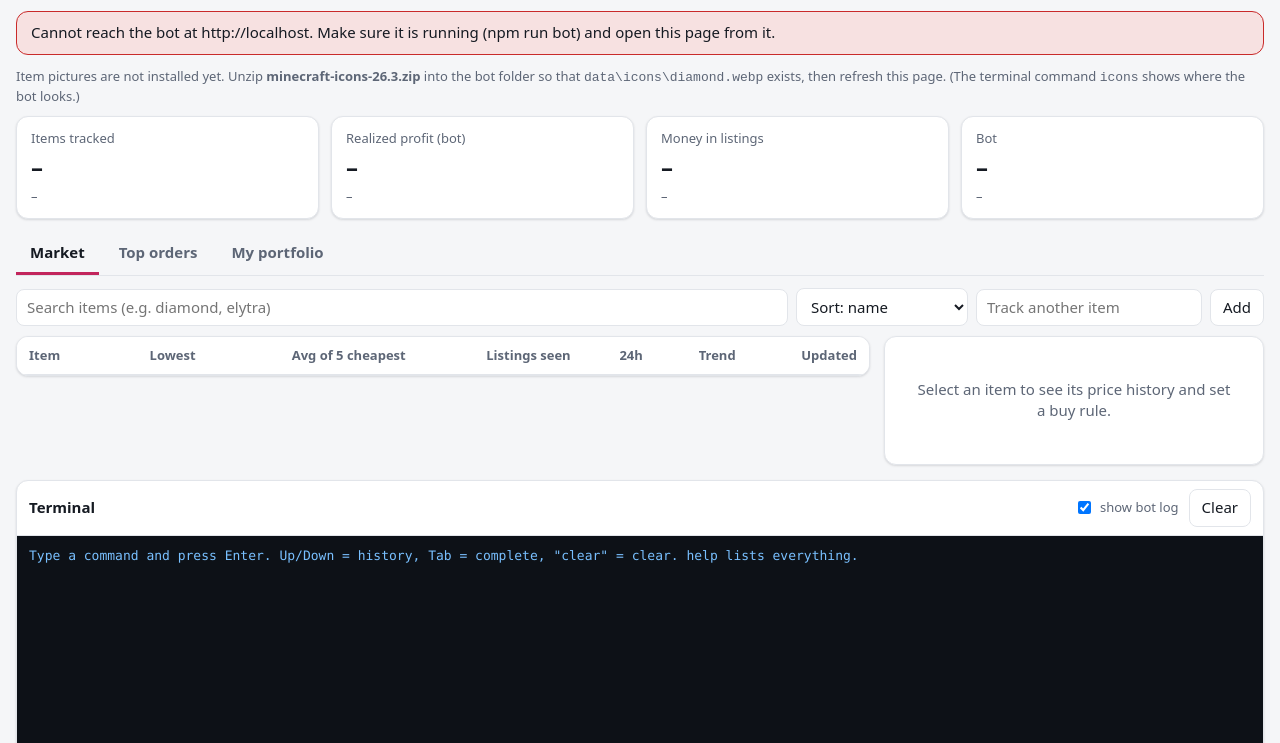
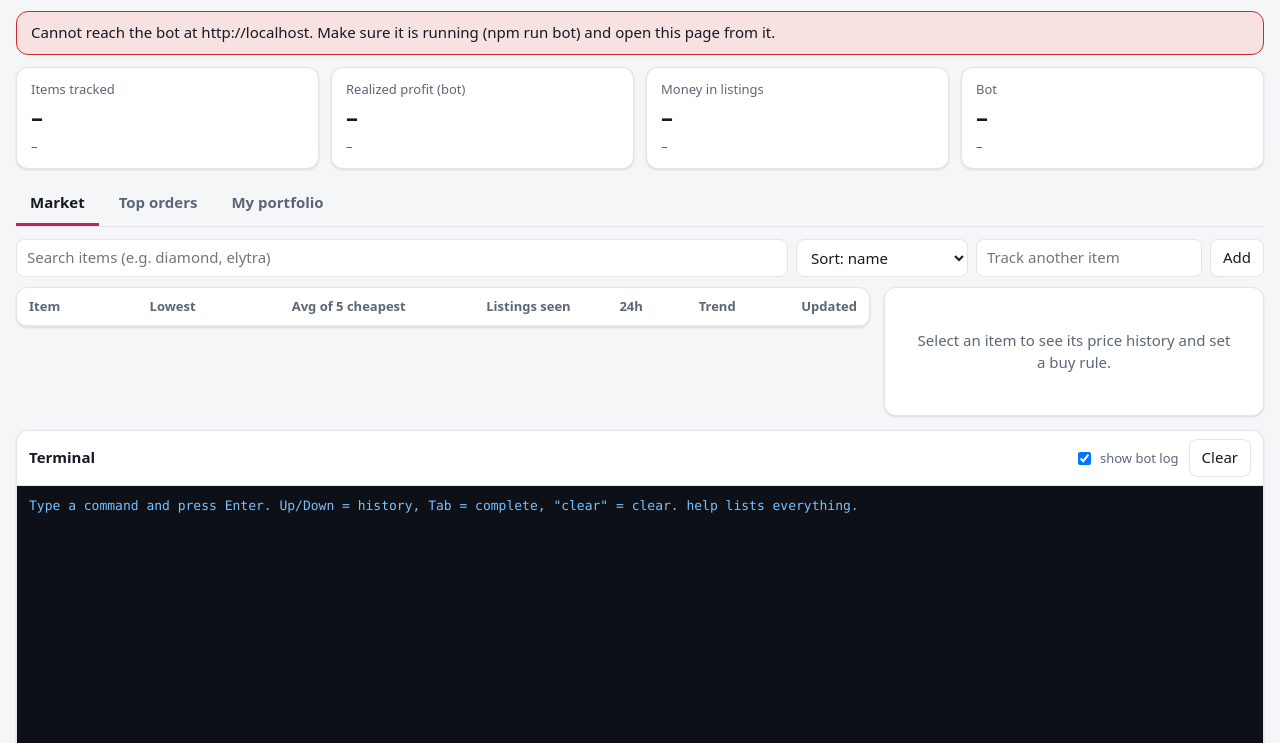
Before and after one commit to alamien060512-alt/EDU-DONUT, a website: page web/index.html in a window 1280 px wide. Shown: the part 57-800 px from the top of the page. Drawn offline with Linux system fonts and the light colour scheme; no server answers.

Commit message:
Update index.html

```diff
--- a/web/index.html
+++ b/web/index.html
@@ -132,7 +132,7 @@ td small{color:var(--muted)}
   </header>
 
   <div id="banner" class="banner" hidden></div>
-  <p class="hint" id="iconHint" hidden>Item pictures are not installed yet. Unzip <b>minecraft-icons-26.3.zip</b> into the bot folder so that <code>data\icons\diamond.webp</code> exists, then refresh this page. (The terminal command <code>icons</code> shows where the bot looks.)</p>
+
 
   <section class="cards" aria-label="Summary">
     <div class="card"><div class="k">Items tracked</div><div class="v" id="cTracked">–</div><div class="s" id="cScan">–</div></div>
```
